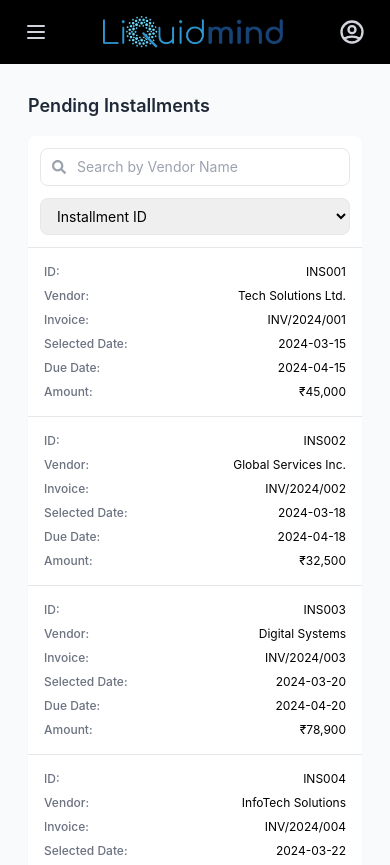
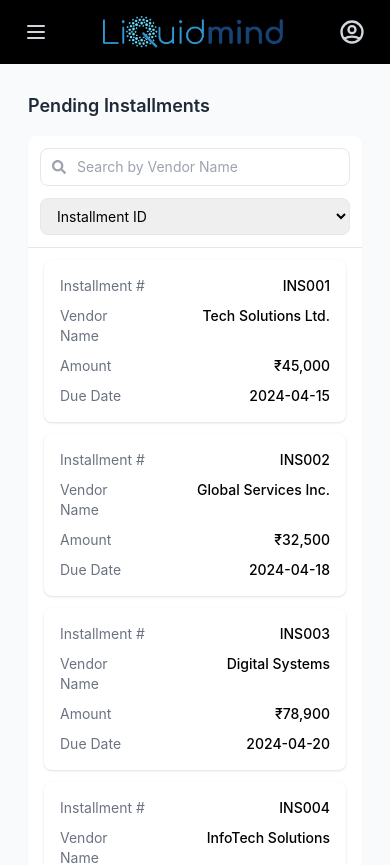
Before and after one commit to thecolossalsparkle/liquidrbac, a React (Create React App) app: page /installments in a window 390 px wide. Shown: the top 865 px of the page. Built offline with nearby package versions, Linux system fonts and the light colour scheme.

Commit message:
Installments mobile view

```diff
--- a/package.json
+++ b/package.json
@@ -3,6 +3,7 @@
   "version": "0.1.0",
   "private": true,
   "dependencies": {
+    "@ant-design/icons": "^5.6.0",
     "@emotion/react": "^11.14.0",
     "@emotion/styled": "^11.14.0",
     "@headlessui/react": "^2.2.0",
--- /dev/null
+++ b/src/components/installments/InstallmentCard.jsx
@@ -0,0 +1,35 @@
+import React from 'react';
+
+const InstallmentCard = ({ installment }) => {
+  return (
+    <div className="bg-white rounded-lg shadow p-4 mb-3">
+      <div className="space-y-2.5">
+        {/* ID Row */}
+        <div className="flex justify-between items-center">
+          <span className="text-gray-500 text-sm">Installment #</span>
+          <span className="text-black text-sm font-medium">{installment.id}</span>
+        </div>
+
+        {/* Vendor Name Row */}
+        <div className="flex justify-between items-start">
+          <span className="text-gray-500 text-sm">Vendor<br />Name</span>
+          <span className="text-black text-sm font-medium text-right">{installment.vendorName}</span>
+        </div>
+
+        {/* Amount Row */}
+        <div className="flex justify-between items-center">
+          <span className="text-gray-500 text-sm">Amount</span>
+          <span className="text-black text-sm font-medium">{installment.amount}</span>
+        </div>
+
+        {/* Due Date Row */}
+        <div className="flex justify-between items-center">
+          <span className="text-gray-500 text-sm">Due Date</span>
+          <span className="text-black text-sm font-medium">{installment.dueDate}</span>
+        </div>
+      </div>
+    </div>
+  );
+};
+
+export default InstallmentCard;
--- a/src/pages/Installments.jsx
+++ b/src/pages/Installments.jsx
@@ -3,6 +3,7 @@ import InstallmentsHeader from '../components/installments/InstallmentsHeader';
 import InstallmentsTable from '../components/installments/InstallmentsTable';
 import InstallmentsFilters from '../components/installments/InstallmentsFilters';
 import TablePagination from '../components/common/TablePagination';
+import InstallmentCard from '../components/installments/InstallmentCard';
 
 const Installments = () => {
   const [searchQuery, setSearchQuery] = useState('');
@@ -79,7 +80,21 @@ const Installments = () => {
           selectedFilter={selectedFilter}
           setSelectedFilter={setSelectedFilter}
         />
-        <InstallmentsTable installments={currentEntries} />
+
+        {/* Desktop View - Table */}
+        <div className="hidden md:block">
+          <InstallmentsTable installments={currentEntries} />
+        </div>
+
+        {/* Mobile View - Cards */}
+        <div className="md:hidden px-4 py-3">
+          {currentEntries.map((installment) => (
+            <InstallmentCard
+              key={installment.id}
+              installment={installment}
+            />
+          ))}
+        </div>
 
         <TablePagination
           totalEntries={filteredInstallments.length}
```
Also changed, not shown: 1 other file (tests, documents, lock files or other folders).
